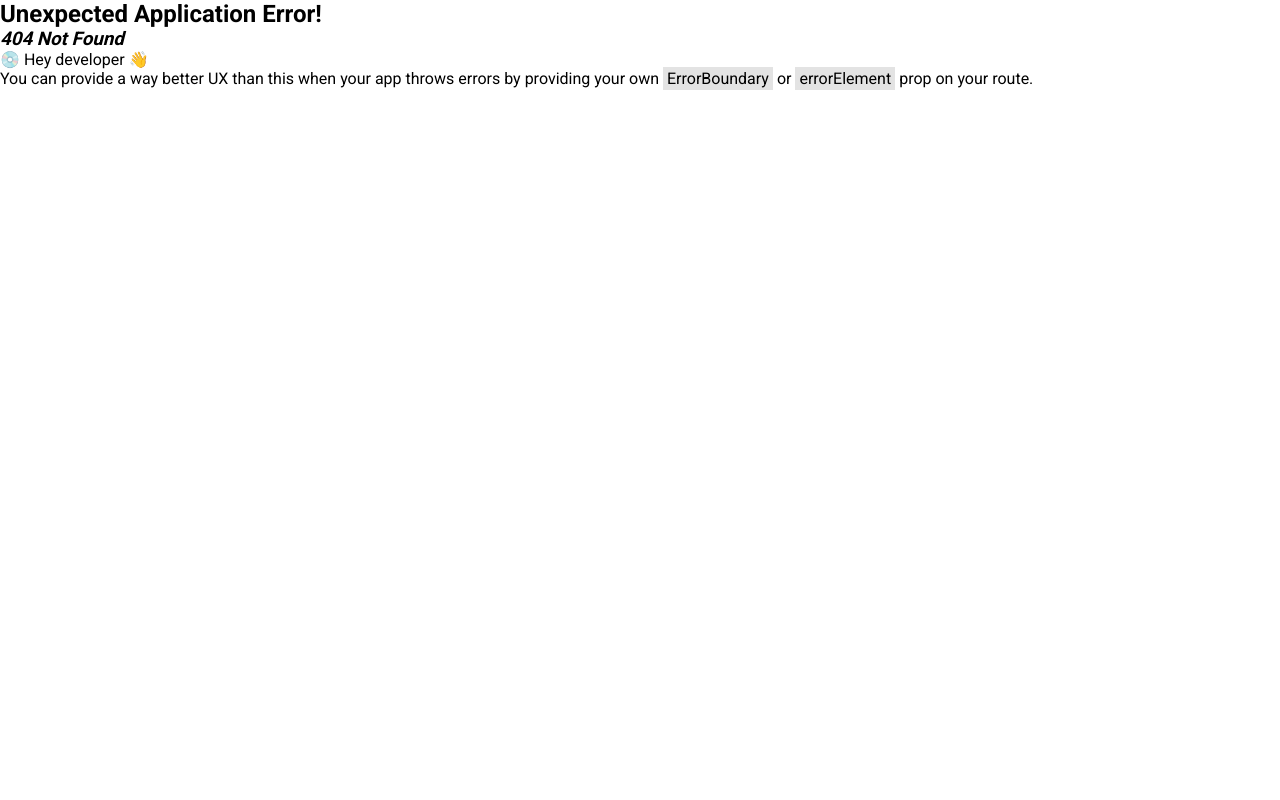
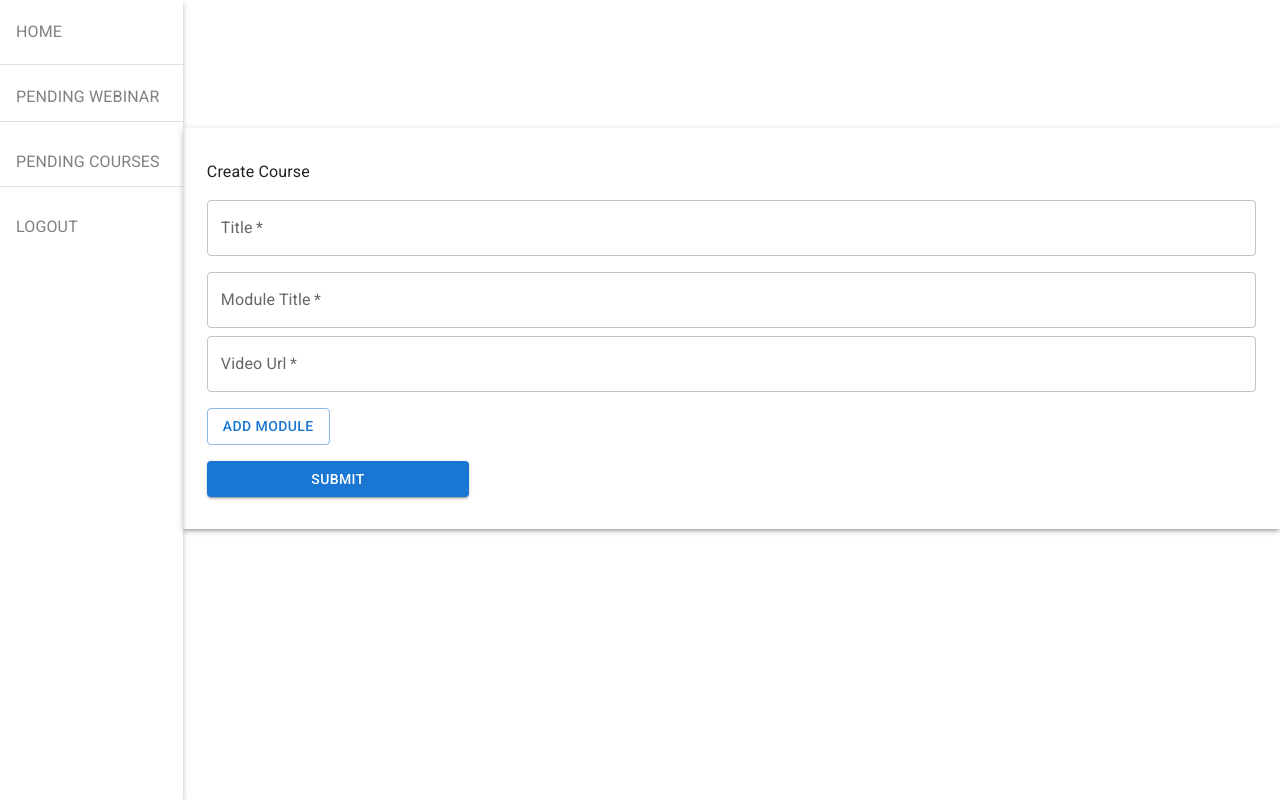
Before and after one commit to mksmmirhs/EdTech, a React (Vite) app in the folder EdTech/: page /dashboard/createcourse in a window 1280 px wide. Before the commit this address had no page. Built offline with nearby package versions, Linux system fonts and the light colour scheme; sample sign-in values are in the browser's storage.

Commit message:
course create done

```diff
--- a/EdTech/src/Components/CardWebinar/CardWebinar.jsx
+++ b/EdTech/src/Components/CardWebinar/CardWebinar.jsx
@@ -31,7 +31,7 @@ function CardWebinar({ webinar }) {
     <Box>
       <Card
         variant="outlined"
-        sx={{ width: "100%", backgroundColor: "lightgray" }}
+        sx={{ width: "100%", backgroundColor: "lightgray", boxShadow: 1 }}
       >
         {card}
       </Card>
--- a/EdTech/src/Components/CardWebinar/TimeView.jsx
+++ b/EdTech/src/Components/CardWebinar/TimeView.jsx
@@ -12,6 +12,7 @@ function TimeView({ time, index }) {
         maxWidth: 1 / 3,
         borderRadius: 1,
         p: 1,
+        boxShadow: 1,
       }}
     >
       <Typography>{`Slot: ${index + 1}`}</Typography>
--- /dev/null
+++ b/EdTech/src/Pages/CreateCourse/CreateCourse.jsx
@@ -0,0 +1,145 @@
+import {
+  Box,
+  Button,
+  Container,
+  Stack,
+  TextField,
+  Typography,
+} from "@mui/material";
+import { useState } from "react";
+import getAxios from "../../utils/getAxios";
+import SweetAlert from "../../utils/SweetAlert";
+
+function CreateCourse() {
+  // initial input format
+  const inputFormat = {
+    title: "",
+    modules: [
+      {
+        id: 1,
+        title: "",
+        videoUrl: "",
+      },
+    ],
+  };
+  //   input state
+  const [inputs, setInputs] = useState(inputFormat);
+
+  // form module change
+  const handleFormChange = (index, event) => {
+    const { name, value } = event.target;
+    setInputs((prevState) => {
+      const modules = [...prevState.modules];
+      modules[index] = { ...modules[index], [name]: value };
+      return { ...prevState, modules };
+    });
+  };
+  //
+  const handleAddModule = () => {
+    setInputs((prevState) => ({
+      ...prevState,
+      modules: [
+        ...prevState.modules,
+        { id: prevState.modules.length + 1, title: "", videoUrl: "" },
+      ],
+    }));
+  };
+
+  const handleRemoveModule = (index) => {
+    setInputs((prevState) => {
+      const modules = prevState.modules.filter((_, i) => i !== index);
+      return { ...prevState, modules };
+    });
+  };
+
+  //   form submit
+  const handleFormSubmit = (event) => {
+    event.preventDefault();
+    // send data to backend
+    getAxios
+      .post("createcourse", inputs)
+      .then((res) => {
+        SweetAlert("Course saved", "success");
+      })
+      .catch((err) => {
+        SweetAlert(err, "error");
+      });
+  };
+
+  return (
+    <Container sx={{ mt: { xs: 4, md: 16 }, boxShadow: 3, p: 4 }}>
+      <Typography sx={{ mb: 2 }}>Create Course </Typography>
+      <Box component="form" onSubmit={handleFormSubmit}>
+        <Stack spacing={2}>
+          <TextField
+            required
+            id="outlined-required"
+            label="Title"
+            name="title"
+            value={inputs.title}
+            onChange={(e) => setInputs({ ...inputs, title: e.target.value })}
+            sx={{ width: { xs: "100%" } }}
+          />
+          {/* module fields */}
+          {inputs.modules.map((input, index) => {
+            return (
+              <Stack spacing={1} direction={"row"} key={index}>
+                <Box flex={4}>
+                  <TextField
+                    required
+                    id="outlined-required"
+                    label="Module Title"
+                    name="title"
+                    value={input.title}
+                    sx={{ width: { xs: "100%" }, mb: 1 }}
+                    onChange={(event) => handleFormChange(index, event)}
+                  />
+                  <TextField
+                    required
+                    id="outlined-required"
+                    label="Video Url"
+                    name="videoUrl"
+                    value={input.videoUrl}
+                    sx={{ width: { xs: "100%" } }}
+                    onChange={(event) => handleFormChange(index, event)}
+                  />
+                </Box>
+                {inputs.modules.length > 1 ? (
+                  <Box
+                    sx={{
+                      display: "flex",
+                      justifyContent: "center",
+                      alignItems: "center",
+                    }}
+                  >
+                    <Button
+                      variant="outlined"
+                      onClick={() => handleRemoveModule(index)}
+                    >
+                      Remove
+                    </Button>
+                  </Box>
+                ) : (
+                  ""
+                )}
+              </Stack>
+            );
+          })}
+          <Box>
+            <Button variant="outlined" onClick={handleAddModule}>
+              Add module
+            </Button>
+          </Box>
+
+          <Box flex={1}>
+            <Button type="submit" sx={{ width: "25%" }} variant="contained">
+              Submit
+            </Button>
+          </Box>
+        </Stack>
+      </Box>
+    </Container>
+  );
+}
+
+export default CreateCourse;
--- a/EdTech/src/Pages/CreateWebinar/CreateWebinar.jsx
+++ b/EdTech/src/Pages/CreateWebinar/CreateWebinar.jsx
@@ -33,13 +33,14 @@ function CreateWebinar() {
       slots: [date1, date2, date3],
       status: "pending",
     };
+    // send data to backend
     getAxios
       .post("createwebinar", payload)
       .then((res) => {
-        SweetAlert("data saved", "success");
+        SweetAlert("Webinar saved", "success");
       })
       .catch((err) => {
-        SweetAlert("Duplicate Username", "error");
+        SweetAlert(err, "error");
       });
   };
   return (
--- a/EdTech/src/Routes/Route.jsx
+++ b/EdTech/src/Routes/Route.jsx
@@ -6,6 +6,7 @@ import Home from "../Pages/Home/Home";
 import DashBoard from "../Layout/DashBoard";
 import PrivateRoute from "./PrivateRoute";
 import CreateWebinar from "../Pages/CreateWebinar/CreateWebinar";
+import CreateCourse from "../Pages/CreateCourse/CreateCourse";
 
 const route = createBrowserRouter([
   {
@@ -38,6 +39,10 @@ const route = createBrowserRouter([
         path: "createwebinar",
         element: <CreateWebinar></CreateWebinar>,
       },
+      {
+        path: "createcourse",
+        element: <CreateCourse></CreateCourse>,
+      },
     ],
   },
 ]);
```
